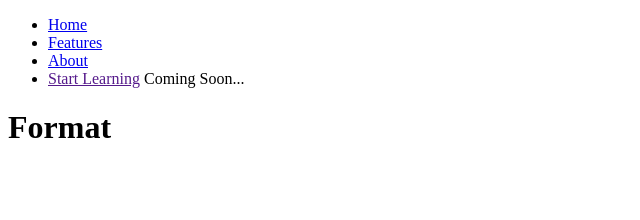
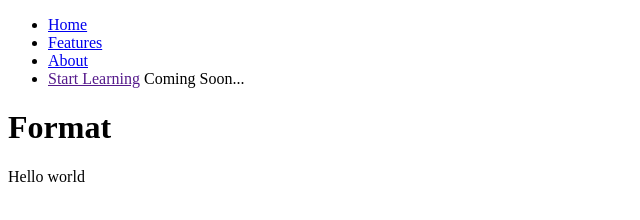
Before and after one commit to parachataha/Summit, a website: page pages/format.html in a window 1280 px wide. Shown: the full height of the page, 0-640 px from the left. Drawn offline with Linux system fonts and the light colour scheme.

Commit message:
Beta V0.0.2

```diff
--- a/pages/format.html
+++ b/pages/format.html
@@ -21,6 +21,7 @@
 
         <div class="main">
             <h1>Format</h1>
+            <p>Hello world</p>
         </div>
 
     </header>
--- a/scss/articles.scss
+++ b/scss/articles.scss
@@ -0,0 +1,4 @@
+body {
+    background-color: white;
+    margin: 0px 0px 0px 10px; padding: 0;
+}
```
Also changed, not shown: index.html (+1 -0 lines).
